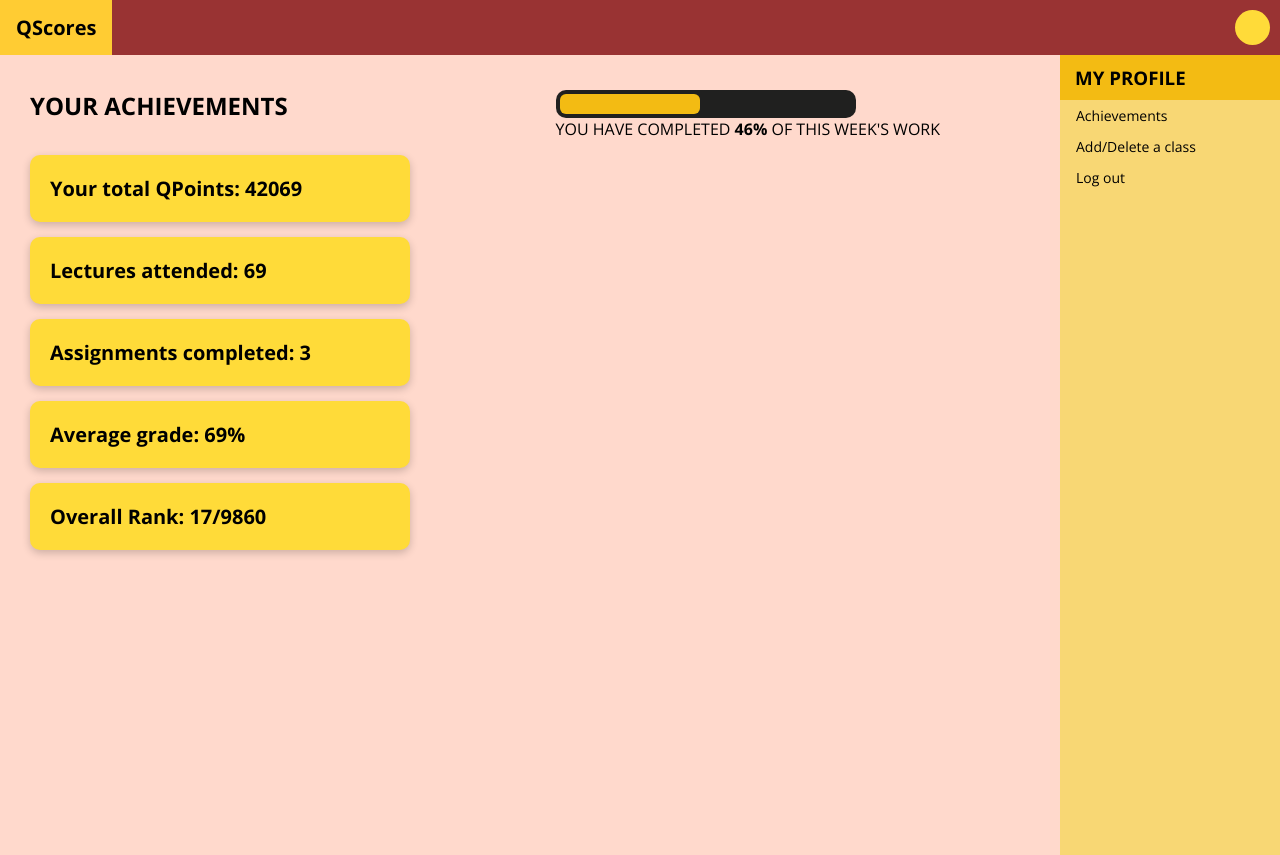
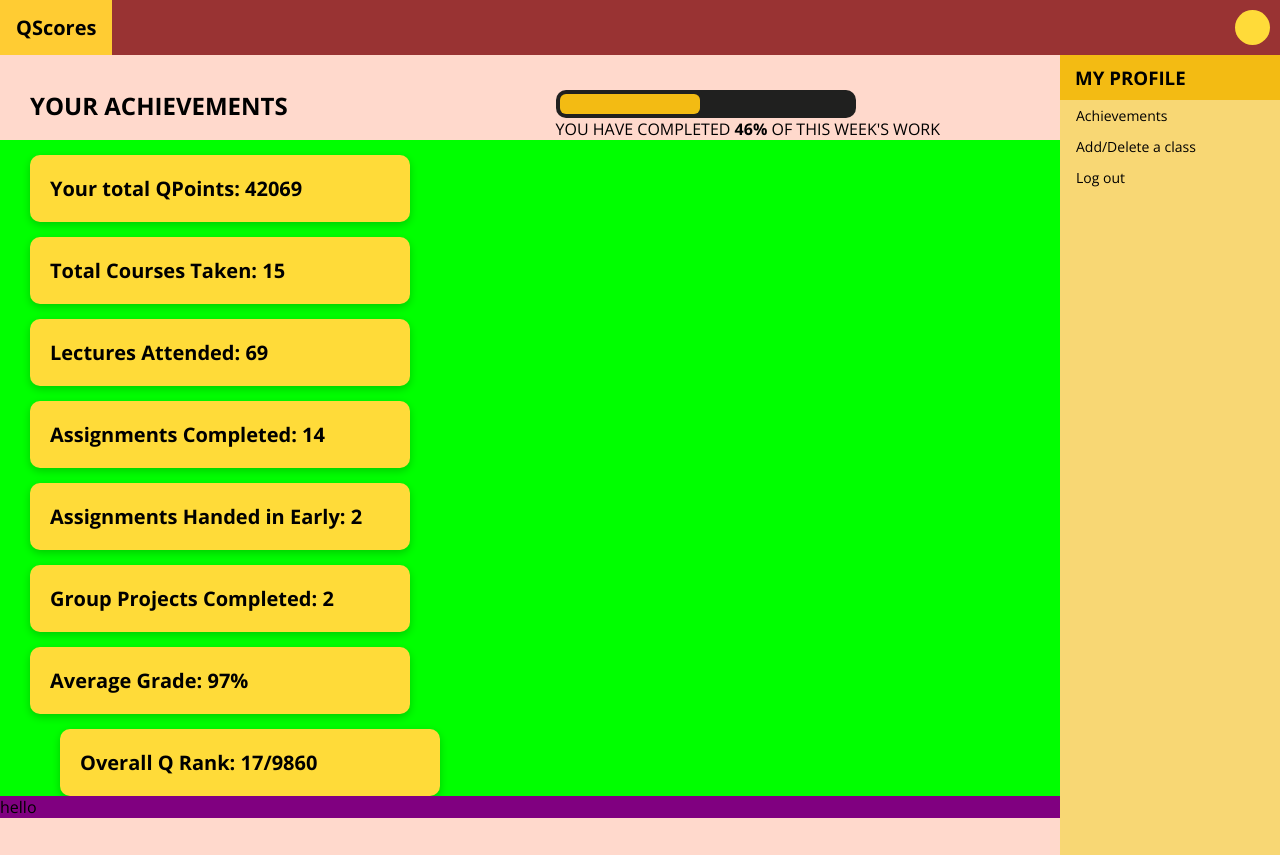
Before and after one commit to JoshGraham14/QHacks, a Flask app: page /achievements in a window 1280 px wide. Run offline with Flask 2, Linux system fonts and the light colour scheme.

Commit message:
this is a cry for help

```diff
--- a/static/styles/styles.css
+++ b/static/styles/styles.css
@@ -214,6 +214,46 @@ body {
     background-color: #ffd9cc;
 }
 
+/*
+.achievement-container{
+    width: 50%;
+    margin-top: 15px;
+    padding-left: 30px;
+    padding-right: 20px;
+}
+
+.course-icons{
+    text-align: center;
+    font-size: 20px;
+    box-shadow: 0 3px 8px 0 rgba(0, 0, 0, 0.2);
+    padding: 20px;
+    background-color: #ffdb39;
+    text-align: center;
+    width: 380px;
+    margin-left: 20px;
+    display: flex;
+    flex-direction: row;
+    align-items: center;
+    border-radius: 10px;
+}
+*/
+
+.both-things{
+    display:flex;
+    flex-direction:row;
+}
+
+.point-things{
+    flex: 1;
+    background-color: lime;
+}
+
+.achievement-things{
+    flex: 2;
+    background-color: purple;
+}
+
+
 /* .button-icon {
     background-color: #ffdb39;
     border: none;
--- a/templates/achievements.html
+++ b/templates/achievements.html
@@ -16,6 +16,9 @@
         </span>
     </div>
 
+    <div class="both-things">
+
+        <div class="point-things">
             <div class="container">
                 <div class="course-points">
                     <div class="total-qpoints"><strong>Your total QPoints: 42069</strong></div>
@@ -24,27 +27,54 @@
 
             <div class="container">
                 <div class="course-points">
-            <div class="lectures-attended"><strong>Lectures attended: 69</strong></div>
+                    <div class=total-courses"><strong>Total Courses Taken: 15</strong></div>
                 </div>
             </div>
 
             <div class="container">
                 <div class="course-points">
-            <div class="assignments-completed"><strong>Assignments completed: 3</strong></div>
+                    <div class="lectures-attended"><strong>Lectures Attended: 69</strong></div>
                 </div>
             </div>
 
             <div class="container">
                 <div class="course-points">
-            <div class="average-grade"><strong>Average grade: 69%</strong></div>
+                    <div class="assignments-completed"><strong>Assignments Completed: 14</strong></div>
                 </div>
             </div>
 
             <div class="container">
                 <div class="course-points">
-            <div class="overall-rank"><strong>Overall Rank: 17/9860</strong></div>
+                    <div class="assignments-early"><strong>Assignments Handed in Early: 2</strong></div>
                 </div>
             </div>
+
+            <div class="container">
+                <div class="course-points">
+                    <div class="group-projects"><strong>Group Projects Completed: 2</strong></div>
+                </div>
+            </div>
+
+            <div class="container">
+                <div class="course-points">
+                    <div class="average-grade"><strong>Average Grade: 97%</strong></div>
+            </div>
+
+            <div class="container">
+                <div class="course-points">
+                    <div class="overall-q-rank"><strong>Overall Q Rank: 17/9860</strong></div>
+                </div>
+            </div>
+        </div>
+
+        <div class="achievement-things">
+            <div class="achievement-conatainer">
+                <div class="course-icons">hello</div>
+            </div>
+        </div>
+
+    </div>
+
 </body>
 
 </html>
```
Lines whose indentation alone changed are shown as unchanged.
